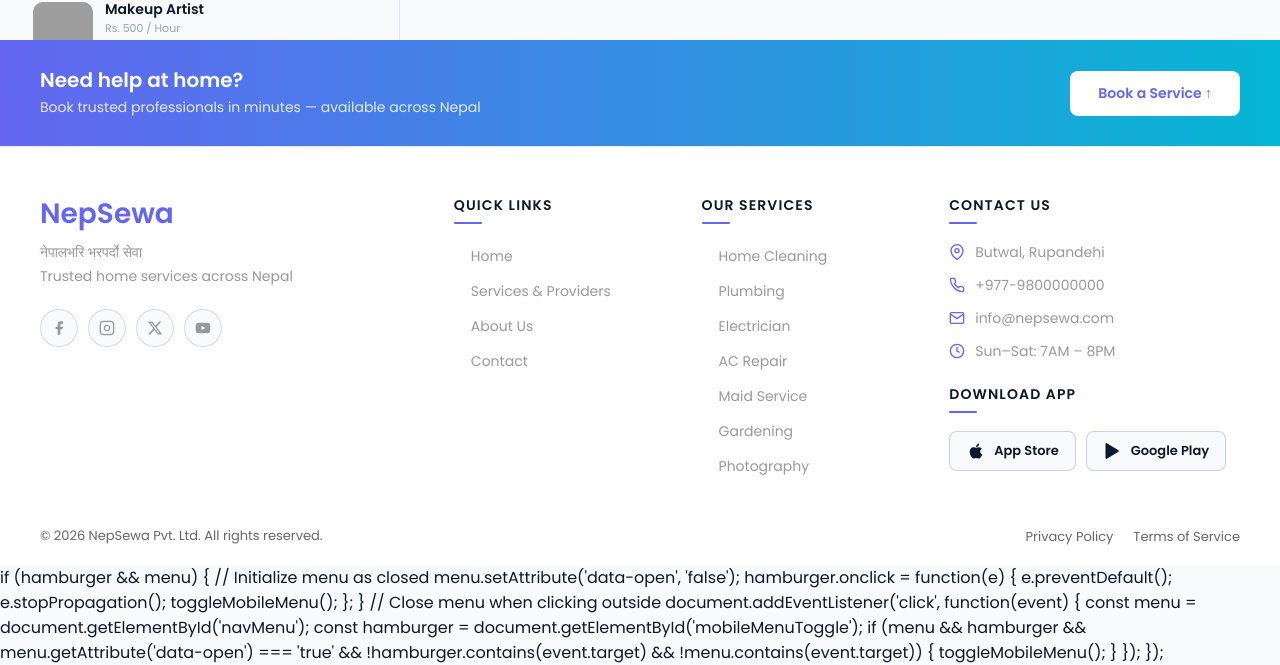
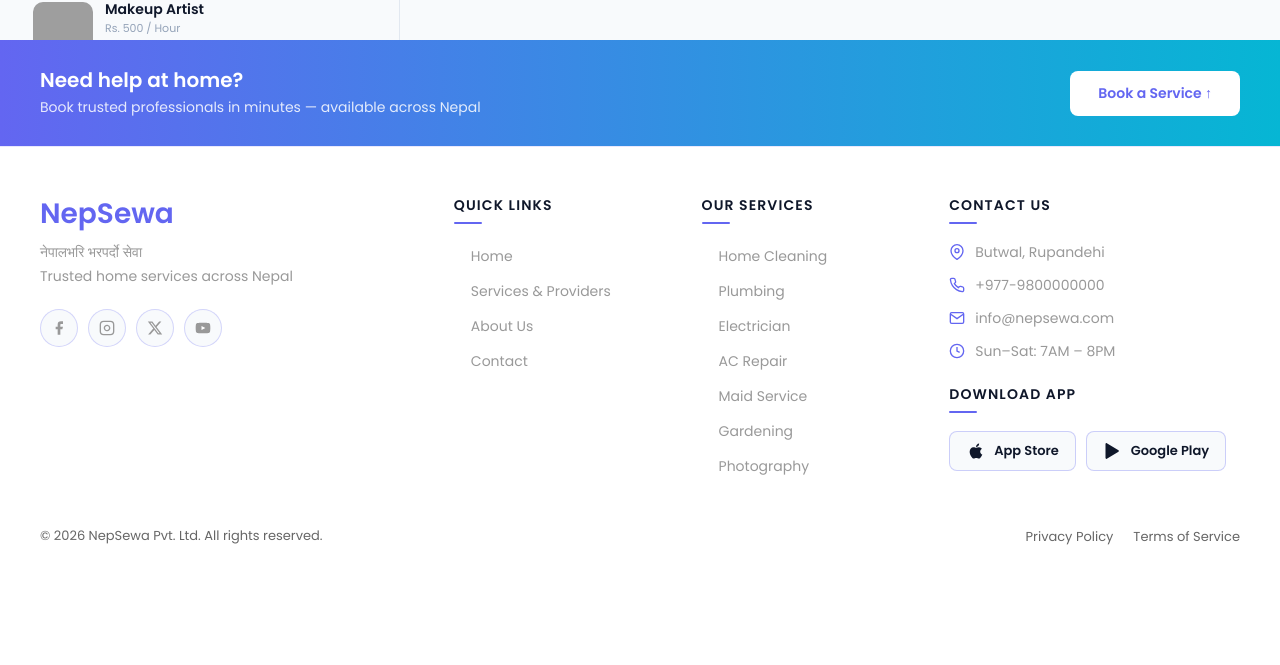
Before and after one commit to utsavbha/nepsewafinalsem, a Flask app: page /services in a window 1280 px wide. Shown: the part 838-1503 px from the top of the page. After the commit the page ends 1383 px from the top, so only its background shows below. Run offline with Flask 3, Linux system fonts and the light colour scheme; data comes from the database, SQL or seed files in the repository; tables that the repository leaves empty hold one stand-in row (values such as "Sample post"); grey boxes are pictures that could not be loaded.

Commit message:
Fix services page footer - remove duplicate scripts and unnecessary space

```diff
--- a/mysql_config.py
+++ b/mysql_config.py
@@ -8,7 +8,7 @@ MySQL Configuration for NepSewa Local Development
 MYSQL_CONFIG = {
     'host': 'localhost',
     'user': 'root',
-    'password': 'nepsewa123',  # Set your MySQL root password here
+    'password': '',  # Empty password for XAMPP
     'database': 'nepsewa_db',
     'port': 3306
 }
--- a/templates/services.html
+++ b/templates/services.html
@@ -385,70 +385,38 @@
 
 <script>
 // Mobile menu toggle
-function toggleMobileMenu() {
-    const menu = document.getElementById('navMenu');
-    const hamburger = document.getElementById('mobileMenuToggle');
-
-    if (!menu || !hamburger) return;
-
-    menu.classList.toggle('active');
-    hamburger.classList.toggle('active');
-}
-
-// Initialize on DOM ready
 document.addEventListener('DOMContentLoaded', function() {
     const hamburger = document.getElementById('mobileMenuToggle');
+    const menu = document.getElementById('navMenu');
 
-    if (hamburger) {
+    if (hamburger && menu) {
         hamburger.addEventListener('click', function(e) {
             e.preventDefault();
             e.stopPropagation();
-            toggleMobileMenu();
+            menu.classList.toggle('active');
+            hamburger.classList.toggle('active');
         });
-    }
 
         // Close menu when clicking outside
         document.addEventListener('click', function(event) {
-        const menu = document.getElementById('navMenu');
-        const hamburger = document.getElementById('mobileMenuToggle');
-
-        if (menu && hamburger && menu.classList.contains('active')) {
+            if (menu.classList.contains('active')) {
                 if (!hamburger.contains(event.target) && !menu.contains(event.target)) {
                     menu.classList.remove('active');
                     hamburger.classList.remove('active');
                 }
             }
         });
+
+        // Close menu when clicking on a link
+        menu.querySelectorAll('a').forEach(link => {
+            link.addEventListener('click', function() {
+                menu.classList.remove('active');
+                hamburger.classList.remove('active');
             });
-</script>
-
-    if (hamburger && menu) {
-        // Initialize menu as closed
-        menu.setAttribute('data-open', 'false');
-
-        hamburger.onclick = function(e) {
-            e.preventDefault();
-            e.stopPropagation();
-            toggleMobileMenu();
-        };
-    }
-
-    // Close menu when clicking outside
-    document.addEventListener('click', function(event) {
-        const menu = document.getElementById('navMenu');
-        const hamburger = document.getElementById('mobileMenuToggle');
-
-        if (menu && hamburger &&
-            menu.getAttribute('data-open') === 'true' &&
-            !hamburger.contains(event.target) &&
-            !menu.contains(event.target)) {
-            toggleMobileMenu();
+        });
     }
 });
-});
-</script>
 
-<script>
 // Check login status on page load and update navbar
 document.addEventListener('DOMContentLoaded', async function() {
     try {
```
Lines whose indentation alone changed are shown as unchanged.
